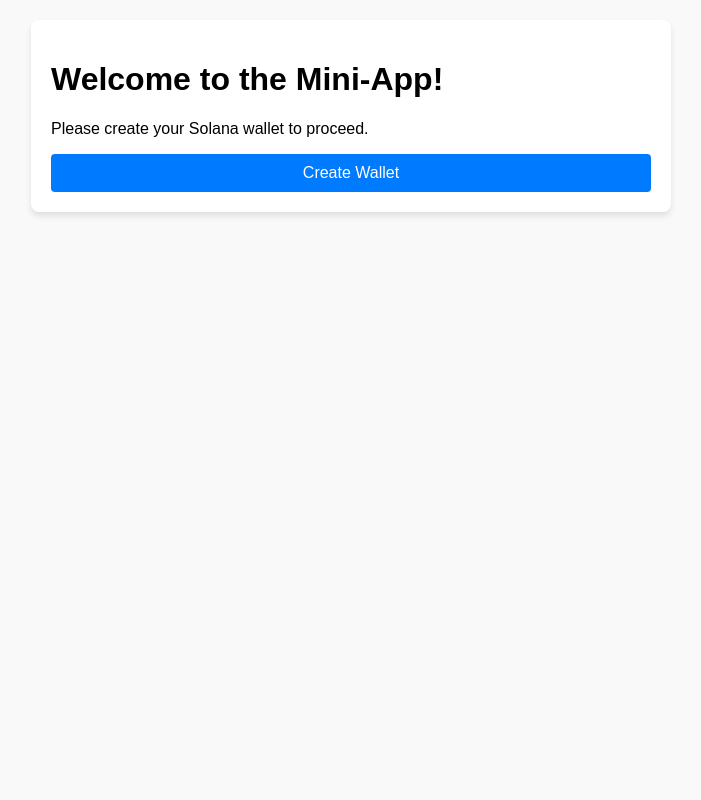
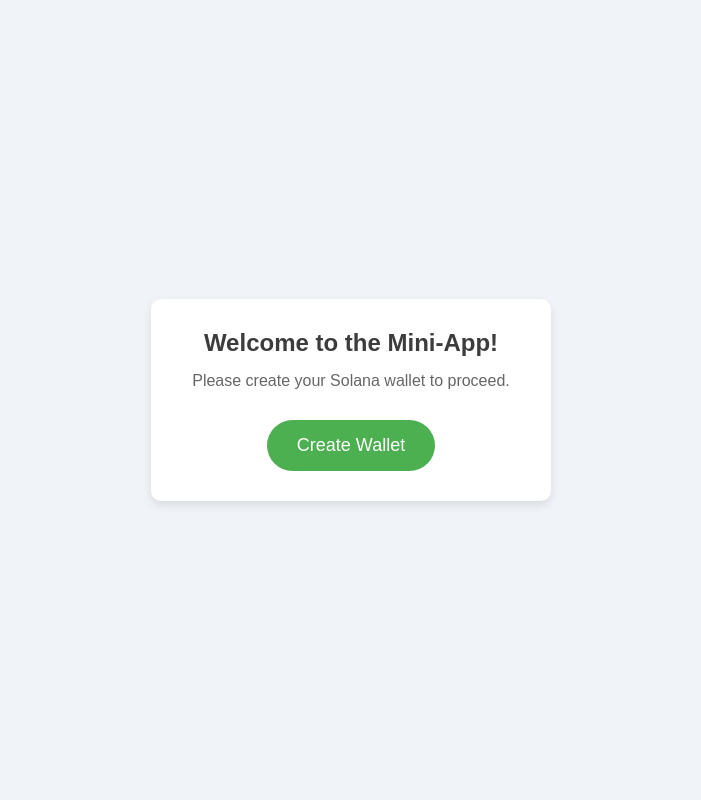
Before and after one commit to GitBoffin/jhon, a Flask app: page /welcome in a window 1280 px wide. Shown: the whole page, without its empty margins (289-990 px from the left). Run offline with Flask 3, Linux system fonts and the light colour scheme.

Commit message:
Update welcome.html

```diff
--- a/templates/welcome.html
+++ b/templates/welcome.html
@@ -1,21 +1,82 @@
-
 <!DOCTYPE html>
 <html lang="en">
 <head>
     <meta charset="UTF-8">
     <meta name="viewport" content="width=device-width, initial-scale=1.0">
-    <title>Welcome</title>
-    <link rel="stylesheet" href="../static/styles.css">
+    <title>Welcome to the Mini-App</title>
+    <style>
+        /* Basic reset */
+        * {
+            margin: 0;
+            padding: 0;
+            box-sizing: border-box;
+        }
+
+        /* Body styling */
+        body {
+            font-family: 'Arial', sans-serif;
+            background-color: #f0f4f8;
+            color: #333;
+            display: flex;
+            justify-content: center;
+            align-items: center;
+            height: 100vh;
+            margin: 0;
+        }
+
+        /* Centered container for the welcome screen */
+        .welcome-container {
+            text-align: center;
+            background-color: #ffffff;
+            padding: 30px;
+            border-radius: 10px;
+            box-shadow: 0 4px 10px rgba(0, 0, 0, 0.1);
+            width: 90%;
+            max-width: 400px;
+        }
+
+        /* Header styling */
+        h1 {
+            font-size: 24px;
+            color: #3c3c3c;
+            margin-bottom: 15px;
+        }
+
+        /* Paragraph styling */
+        p {
+            font-size: 16px;
+            color: #666666;
+            margin-bottom: 30px;
+        }
+
+        /* Button styling */
+        .create-wallet-btn {
+            background-color: #4CAF50;
+            color: white;
+            border: none;
+            padding: 15px 30px;
+            font-size: 18px;
+            border-radius: 50px;
+            cursor: pointer;
+            transition: background-color 0.3s ease;
+        }
+
+        /* Button hover effect */
+        .create-wallet-btn:hover {
+            background-color: #45a049;
+        }
+    </style>
 </head>
 <body>
-    <div class="container">
+    <div class="welcome-container">
         <h1>Welcome to the Mini-App!</h1>
         <p>Please create your Solana wallet to proceed.</p>
-        <button onclick="createWallet()">Create Wallet</button>
+        <button onclick="createWallet()" class="create-wallet-btn">Create Wallet</button>
     </div>
+
     <script>
         function createWallet() {
-            alert("Wallet created successfully!");
+            window.location.href = "/create_wallet";  // Redirect to Flask route for wallet creation
         }
     </script>
 </body>
```
